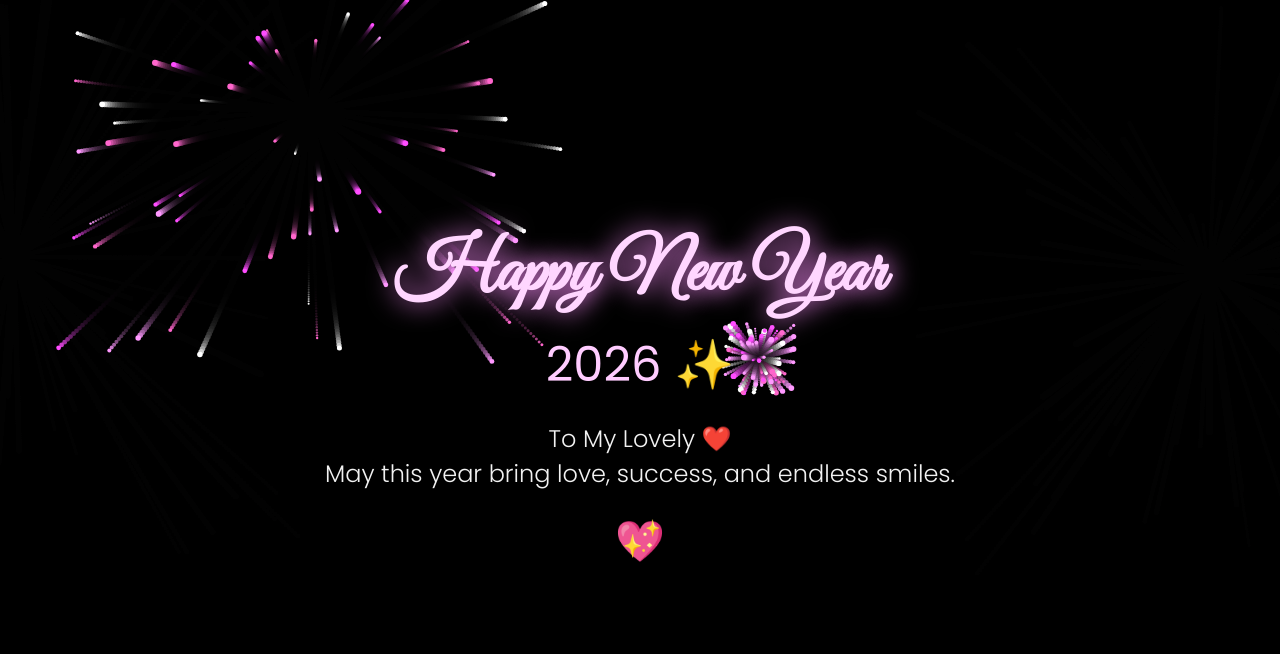
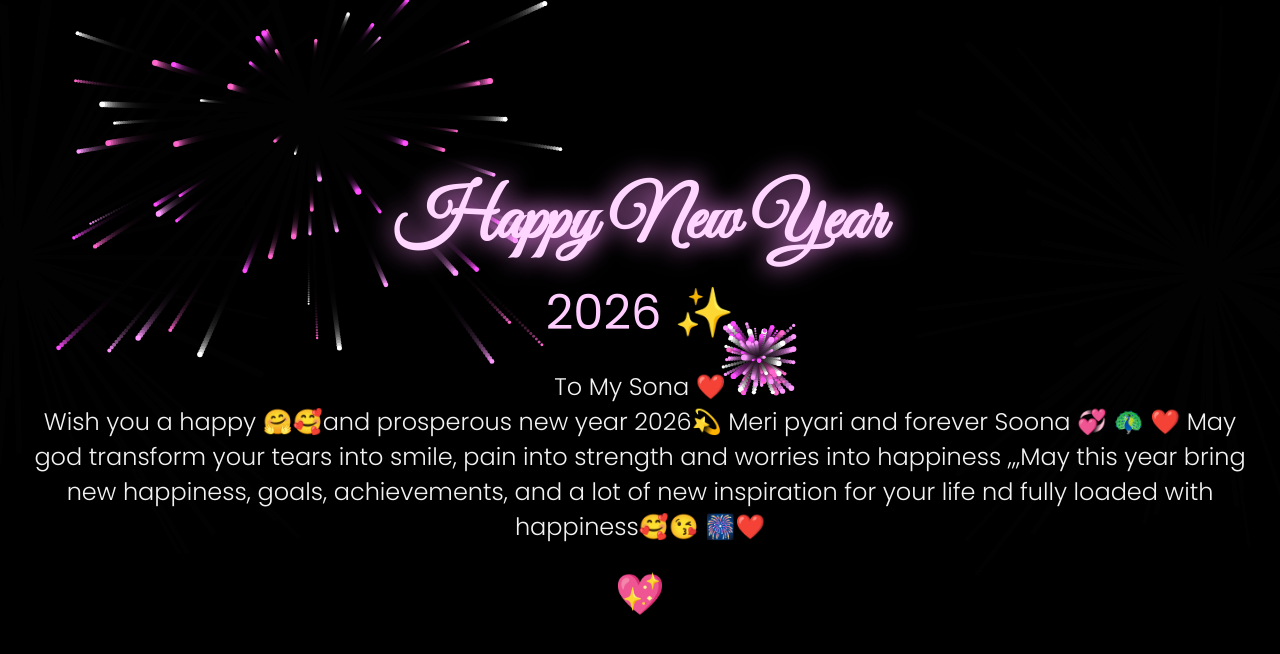
Before and after one commit to shashwatsah/happy-new-yearSALONI, a plain HTML site: page index.html in a window 1280 px wide. Drawn offline with Linux system fonts and the light colour scheme.

Commit message:
Revise new year greeting in index.html
Updated new year message for Sona with personal wishes.

```diff
--- a/index.html
+++ b/index.html
@@ -91,8 +91,14 @@
   <div>
     <h1>Happy New Year</h1>
     <div class="year">2026 ✨</div>
-    <h2>To My Lovely ❤️<br>
-      May this year bring love, success, and endless smiles.
+    <h2>To My Sona ❤️<br>
+      Wish you a happy 🤗🥰and prosperous new year 2026💫
+      Meri pyari and forever Soona 💞 🦚 ❤️ May god transform
+      your tears into smile, pain into strength and worries into
+      happiness ,,,May this year bring new  happiness, goals,
+      achievements, and a lot of new inspiration for your
+      life nd fully loaded with happiness🥰😘 🎆❤️
+
     </h2>
     <div class="heart">💖</div>
   </div>
```
